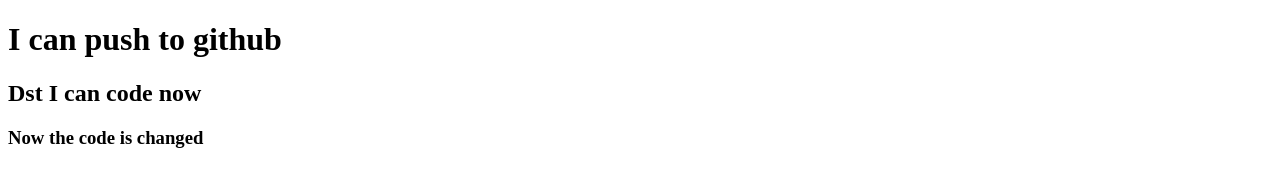
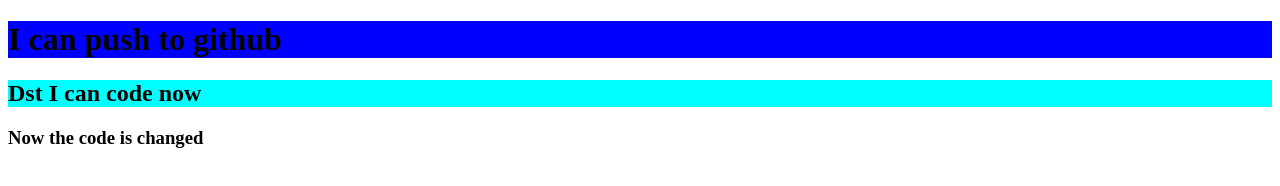
Before and after one commit to Aurobitaislam/my-1st-htmlrepo, a plain HTML site: page index.html in a window 1280 px wide. Drawn offline with Linux system fonts and the light colour scheme.

Commit message:
color changed

```diff
--- a/style.css
+++ b/style.css
@@ -1,3 +1,9 @@
 p{
     color:brown;
 }
+h1{
+    background-color: blue;
+}
+h2{
+    background-color: aqua;
+}
```
Also changed, not shown: index.html (line endings or trailing spaces).
